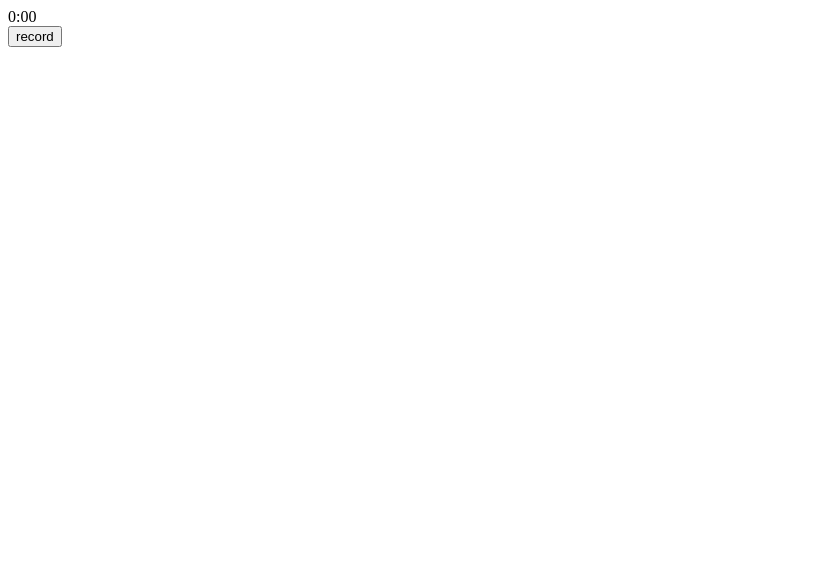
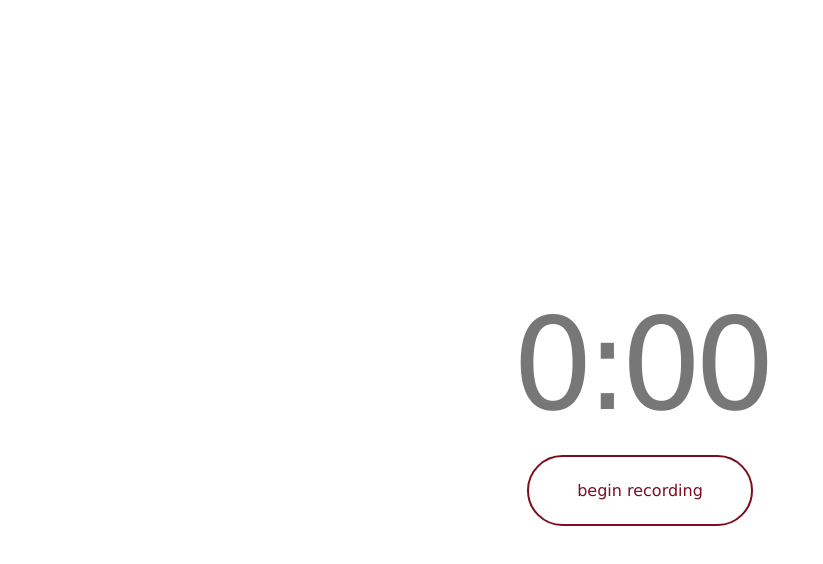
Before and after one commit to garden-nomes/audio-recorder, a Vue app in the folder client/: page / in a window 1280 px wide. Shown: the top 564 px of the page, without its empty margins (0-823 px from the left). Built offline with nearby package versions, Linux system fonts and the light colour scheme.

Commit message:
client: first pass at styles

```diff
--- a/client/src/App.vue
+++ b/client/src/App.vue
@@ -13,6 +13,16 @@ export default defineComponent({
 </script>
 
 <style>
+* {
+  box-sizing: border-box;
+}
+
 #app {
+  /* font stack from https://css-tricks.com/snippets/css/font-stacks/ */
+  font-family: Corbel, "Lucida Grande", "Lucida Sans Unicode", "Lucida Sans",
+    "DejaVu Sans", "Bitstream Vera Sans", "Liberation Sans", Verdana,
+    "Verdana Ref", sans-serif;
+  font-size: 24px;
+  height: 100vh;
 }
 </style>
--- a/client/src/components/RecordButton.vue
+++ b/client/src/components/RecordButton.vue
@@ -1,3 +1,30 @@
 <template>
-  <button class="record-button">record</button>
+  <button class="record-button" type="button">begin recording</button>
 </template>
+
+<style>
+.record-button {
+  /* button reset from https://moderncss.dev/css-button-styling-guide/ */
+  border: none;
+  background-color: transparent;
+  font-family: inherit;
+  padding: 0;
+  cursor: pointer;
+  @media screen and (-ms-high-contrast: active) {
+    border: 2px solid currentcolor;
+  }
+
+  /* custom styling */
+  border: 2px solid #7b0d1e;
+  font-size: 1rem;
+  padding: 1.5rem 3rem;
+  color: #7b0d1e;
+  border-radius: 10rem;
+  transition: 200ms background, 200ms color;
+}
+
+.record-button:hover {
+  background: #7b0d1e;
+  color: #fff;
+}
+</style>
--- a/client/src/components/RecordTimer.vue
+++ b/client/src/components/RecordTimer.vue
@@ -1,3 +1,12 @@
 <template>
   <div class="record-timer">0:00</div>
 </template>
+
+<style scoped>
+.record-timer {
+  font-size: 8rem;
+  letter-spacing: -0.5rem;
+  color: #777;
+  margin-bottom: 1rem;
+}
+</style>
--- a/client/src/components/Recorder.vue
+++ b/client/src/components/Recorder.vue
@@ -15,3 +15,13 @@ export default defineComponent({
   components: { RecordButton, RecordTimer },
 });
 </script>
+
+<style scoped>
+.recorder {
+  display: flex;
+  flex-direction: column;
+  justify-content: center;
+  align-items: center;
+  height: 100%;
+}
+</style>
```
